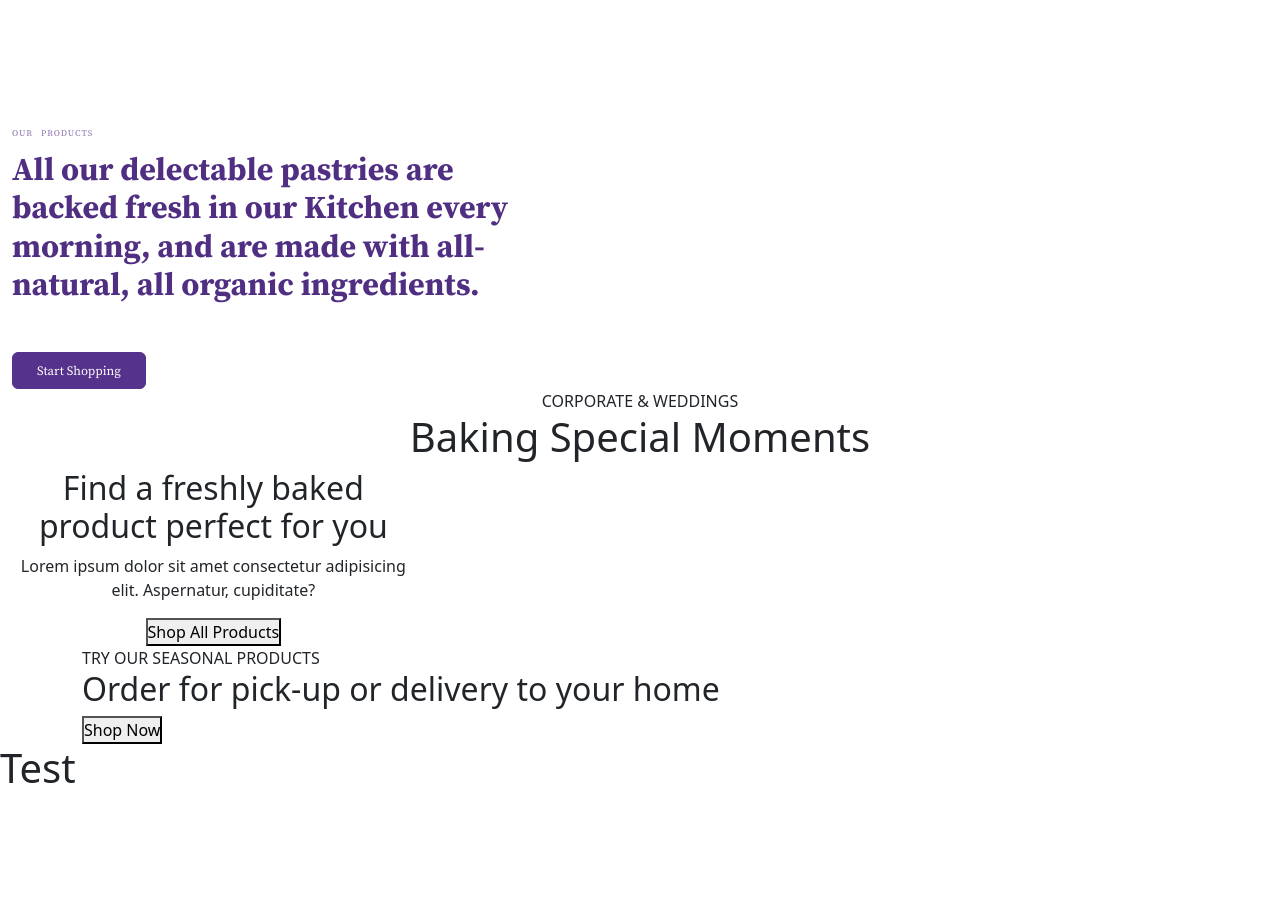
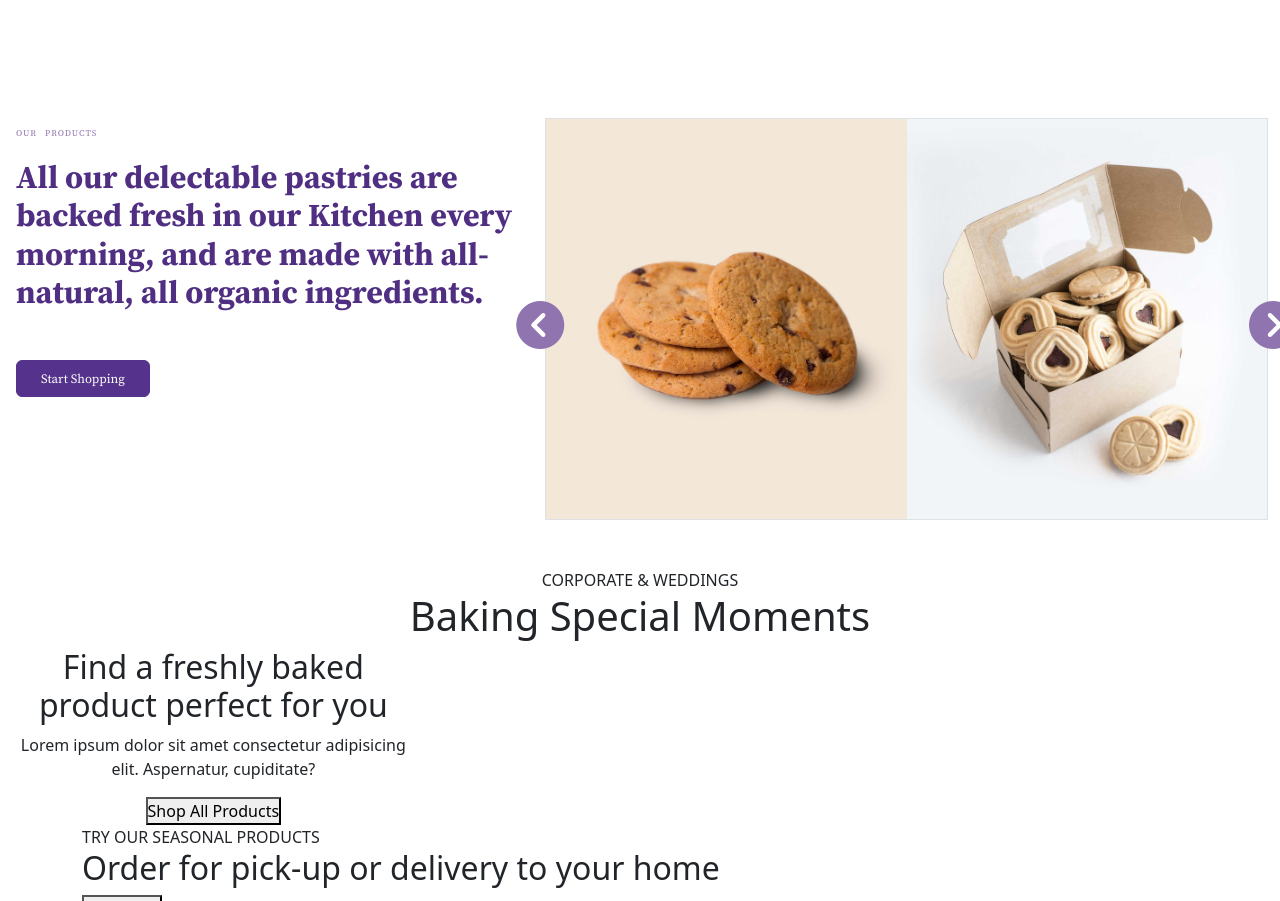
Before and after one commit to antoniostassi/proj-html-vuejs, a Vue app: page / in a window 1280 px wide. Shown: the part 802-1703 px from the top of the page. Before the commit the page ends 1602 px from the top, so only its background shows below. Built offline with nearby package versions, Linux system fonts and the light colour scheme.

Commit message:
Section 1 Carousel working properly ( Forward and Backward showing 2 images at the same time )

```diff
--- a/src/assets/scss/components/OurProducts.scss
+++ b/src/assets/scss/components/OurProducts.scss
@@ -2,13 +2,52 @@
 
 .our-products {
     margin-top:120px;
+
     .btn-bg-color {
         font-size:0.8rem;
         border: 1px solid $btn-dark-color;
         transition: all 0.6s;
+
         &:hover {
             background-color: white;
             color: $btn-dark-color;
         }
     }
+
+    .carousel {
+        width:100%;
+
+        .image {
+            height:400px;
+            width:100%;
+            background-position:center;
+            background-size: cover;
+        }
+
+        .forward-img,
+        .backward-img{
+            transition: all 1s;
+        }
+        .forward-img {
+            position:absolute;
+            top:170px;
+            right:-30px;
+            font-size:3rem;
+
+            &:hover {
+                cursor: pointer;
+            }
+        }
+
+        .backward-img {
+            position:absolute;
+            top:170px;
+            left:-30px;
+            font-size:3rem;
+
+            &:hover {
+                cursor: pointer;
+            }
+        }
+    }
 }
--- a/src/components/OurProducts.vue
+++ b/src/components/OurProducts.vue
@@ -1,20 +1,48 @@
 <script>
+    import {store} from '../store';
     export default {
         data(){
             return{
-
+                store,
+                currentCarouselImg: 0,
+                secondCarouselImg: 1
+            }
+        },
+        methods:{
+            arrowBackward() {
+                if (this.currentCarouselImg == 0) {
+                    this.currentCarouselImg = store.ourProducts.length-1
+                } else {
+                    this.currentCarouselImg--;
+                };
+                this.getNxtImage();
+            },
+            arrowForward() {
+                if (this.currentCarouselImg == this.store.ourProducts.length-1) {
+                    this.currentCarouselImg = 0
+                } else {
+                    this.currentCarouselImg++;
+                };
+                this.getNxtImage();
+            },
+            getNxtImage() {
+                if (this.currentCarouselImg === this.store.ourProducts.length-1) {
+                    this.secondCarouselImg = 0;
+                } else {
+                    this.secondCarouselImg = this.currentCarouselImg+1 ;
+                }
             }
         }
     }
 </script>
 
 <template>
-    <section class="our-products">
+    <section class="our-products pb-5">
         <div class="row">
-            <div class="col-5">
+            <div class="col-5 ps-3">
                 <!-- our producs-->
                 <span class="serif-regular small-title light-font">OUR PRODUCTS</span>
-                <h2 class="serif-bold dark-font mt-2 mb-5">
+                <h2 class="serif-bold dark-font mt-3 mb-5">
                     All our delectable pastries are backed fresh in our Kitchen every morning, and are made with all-natural,
                     all organic ingredients.
                 </h2>
@@ -25,8 +53,15 @@
             </div>
 
             <div class="col-7">
-                <div class="carousel two-images">
-                    <!-- first carousel -->
+                <div class="carousel w-100 d-flex border position-relative">
+                    <div class="backward-img light-font" @click="arrowBackward()">
+                        <i class="fa-solid fa-circle-chevron-left"></i>
+                    </div>
+                    <div class="forward-img light-font" @click="arrowForward()">
+                        <i class="fa-solid fa-circle-chevron-right"></i>
+                    </div>
+                    <div class="image" :style="{backgroundImage:`url('/src/assets/images/${store.ourProducts[currentCarouselImg].productImg}')`}"></div>
+                    <div class="image" :style="{backgroundImage:`url('/src/assets/images/${store.ourProducts[secondCarouselImg].productImg}')`}"></div>
                 </div>
             </div>
         </div>
--- /dev/null
+++ b/src/store.js
@@ -0,0 +1,49 @@
+import { reactive } from 'vue';
+export const store = reactive({
+
+    ourProducts: [
+        {
+            productName: "Choco Chip Cookies",
+            productCategory: "Cookies, Pastries",
+            productPrice:"$19.00 - $39.00",
+            productImg: "choco-chip-cookies.jpg"
+        },
+        {
+            productName: "Straberry Jam Cookies",
+            productCategory: "Cookies, Pastries",
+            productPrice:"$24.00 - $62.00",
+            productImg: "strawberry-jam-cookies.jpg"
+        },
+        {
+            productName: "Strawberry Donut",
+            productCategory: "Donuts, Pastries",
+            productPrice:"$24.00 - $42.00",
+            productImg: "strawberry-donut.jpg"
+        },
+        {
+            productName: "Perfect Macarons",
+            productCategory: "Cookies, Pastries",
+            productPrice:"$18.00 - $52.00",
+            productImg:"perfect-macarons.jpg"
+        },
+        {
+            productName: "Home Bread",
+            productCategory: "Bread, Bakery",
+            productPrice:"$5.00 - $15.00",
+            productImg:"home-bread.jpg"
+        },
+        {
+            productName: "Glazed Pancake with Lemon",
+            productCategory: "Cakes, Pastries",
+            productPrice:"$19.00",
+            productImg:"glazed-pancake-with-lemon.jpg"
+        },
+        {
+            productName: "Blackberry Stuffed Bread",
+            productCategory: "Bread, Bakery",
+            productPrice:"$12.00 - $20.00",
+            productImg:"blackberry-stuffed-bread.jpg"
+        }
+    ]
+
+});
```
